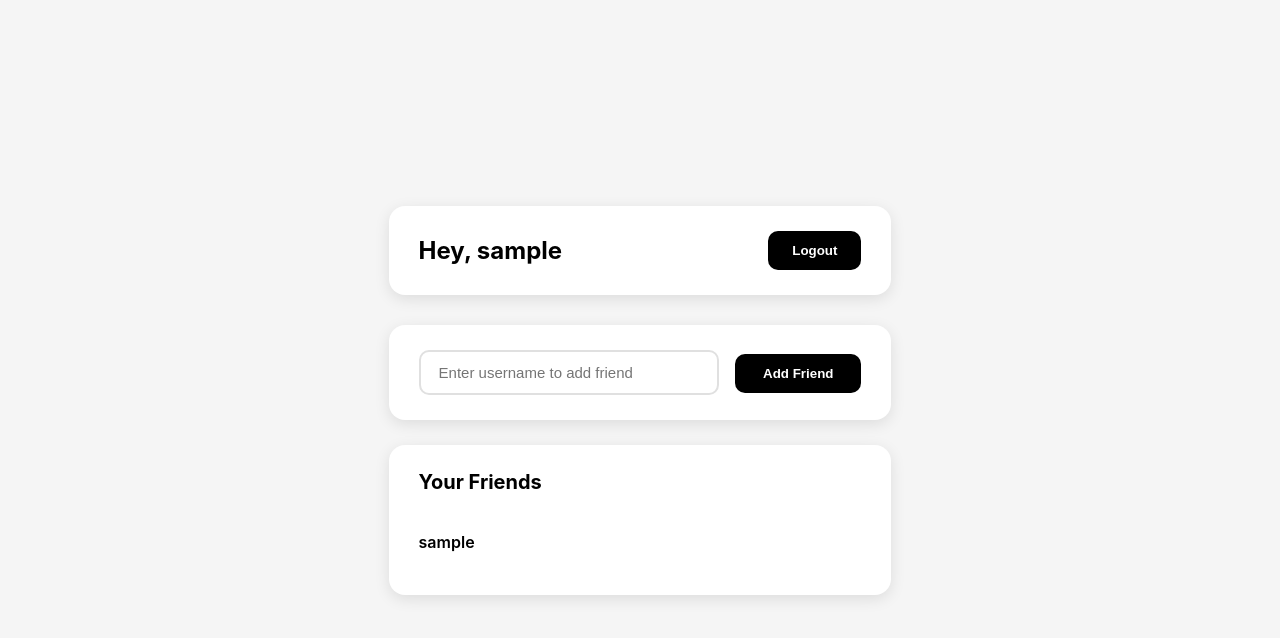
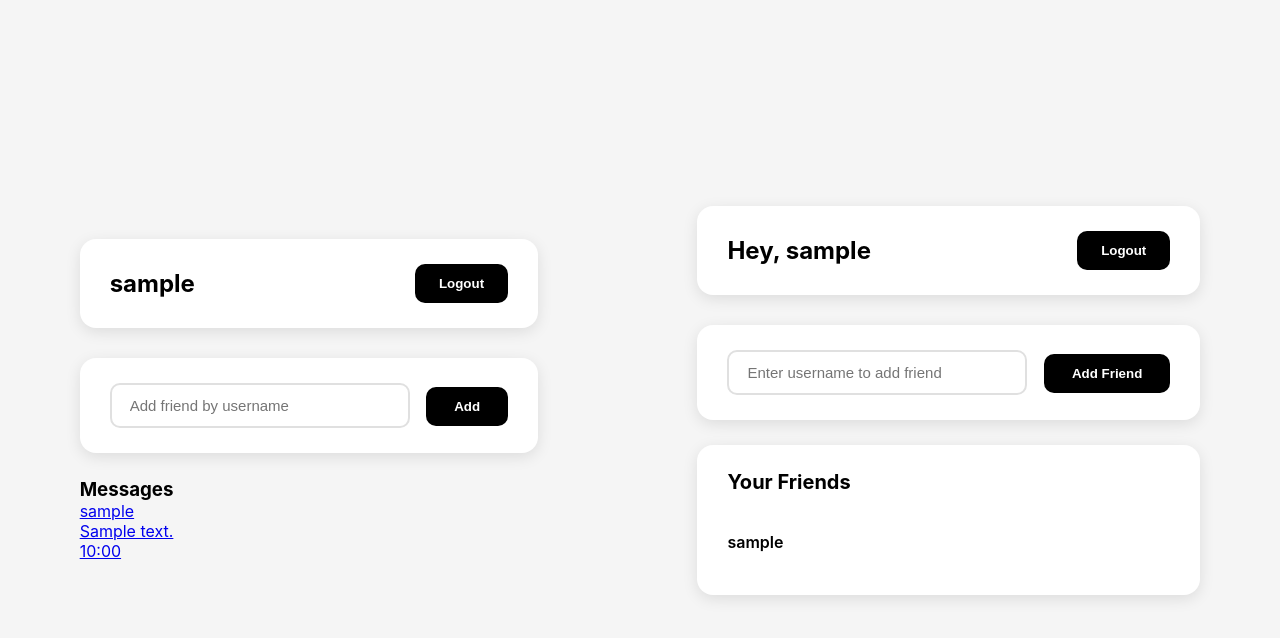
Before and after one commit to Zvbcbcv/chat, a Flask app: page /home in a window 1280 px wide. Shown: the top 638 px of the page. Run offline with Flask 3, Linux system fonts and the light colour scheme; the visitor is signed in with stand-in values (Sample User, id 1); a database or web service that is not in the repository returns one stand-in record (values such as "Sample title"); some libraries are stand-ins or nearby versions.

Commit message:
home.html

```diff
--- a/templates/home.html
+++ b/templates/home.html
@@ -1,4 +1,68 @@
 <!DOCTYPE html>
+<html lang="en">
+<head>
+    <meta charset="UTF-8">
+    <meta name="viewport" content="width=device-width, initial-scale=1.0">
+    <title>Chats</title>
+    <link rel="stylesheet" href="{{ url_for('static', filename='css/style.css') }}">
+</head>
+<body style="background: #f5f5f5;">
+    <div class="container">
+        <div class="home-header">
+            <h2>{{ username }}</h2>
+            <a href="{{ url_for('logout') }}"><button class="logout-btn">Logout</button></a>
+        </div>
+
+        <div class="add-friend-section">
+            <input type="text" id="friend-username" placeholder="Add friend by username">
+            <button onclick="addFriend()">Add</button>
+            <span id="error-msg" style="color: #dc3545; margin-left: 10px; display: none;"></span>
+        </div>
+
+        <div class="chats-section">
+            <h3>Messages</h3>
+            {% if conversations %}
+                {% for conv in conversations %}
+                    <a href="{{ url_for('chat', friend_username=conv.username) }}" class="chat-item">
+                        <div class="chat-info">
+                            <div class="chat-name">{{ conv.username }}</div>
+                            <div class="chat-preview">{{ conv.last_message[:50] }}{% if conv.last_message|length > 50 %}...{% endif %}</div>
+                        </div>
+                        <div class="chat-time">{{ conv.last_timestamp.strftime('%H:%M') }}</div>
+                    </a>
+                {% endfor %}
+            {% else %}
+                <p style="color: #999; text-align: center; padding: 40px;">No messages yet. Add a friend to start chatting!</p>
+            {% endif %}
+        </div>
+    </div>
+
+    <script>
+        function addFriend() {
+            const username = document.getElementById('friend-username').value;
+            const errorMsg = document.getElementById('error-msg');
+
+            if (!username) return;
+
+            fetch('/add_friend', {
+                method: 'POST',
+                headers: { 'Content-Type': 'application/json' },
+                body: JSON.stringify({ username: username })
+            })
+            .then(res => res.json())
+            .then(data => {
+                if (data.success) {
+                    location.reload();
+                } else {
+                    errorMsg.textContent = data.error || 'Failed to add friend';
+                    errorMsg.style.display = 'inline';
+                    setTimeout(() => errorMsg.style.display = 'none', 3000);
+                }
+            });
+        }
+    </script>
+</body>
+</html><!DOCTYPE html>
 <html lang="en">
 <head>
     <meta charset="UTF-8">
```
